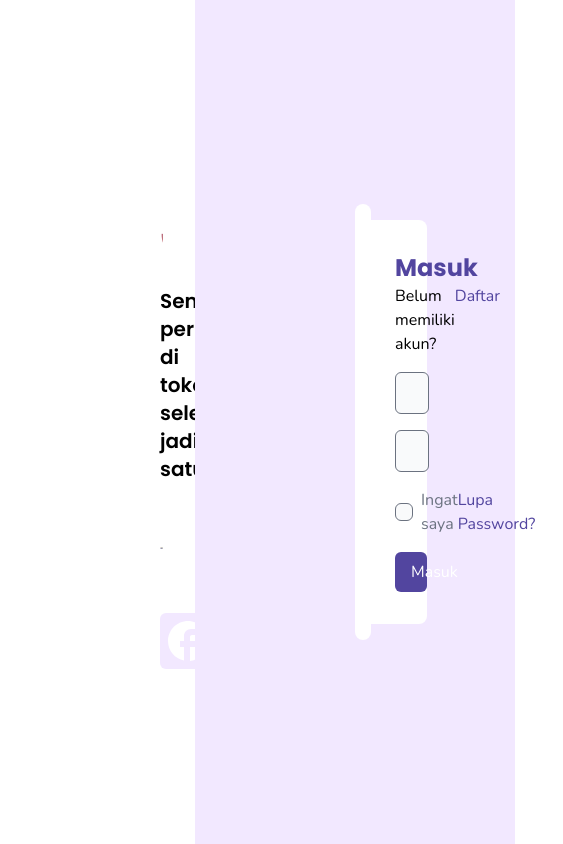
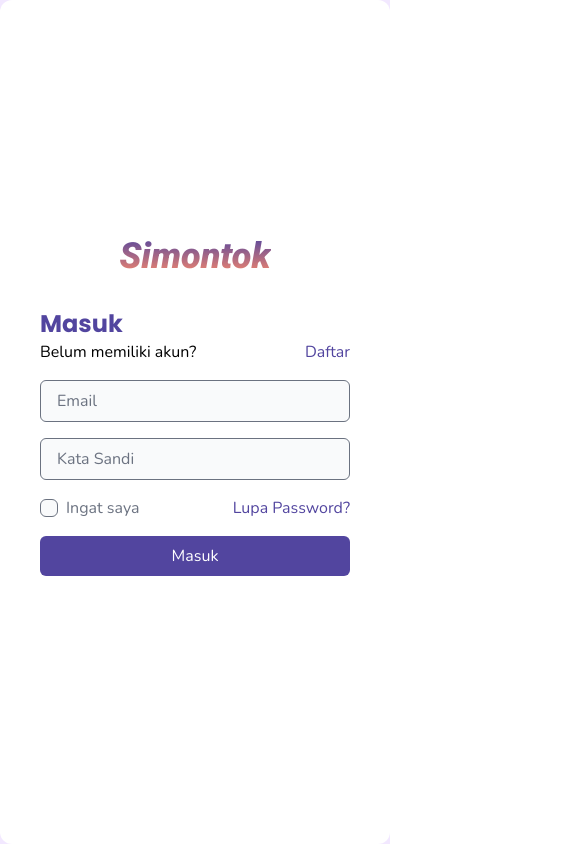
Before and after one commit to fajarzuhrihadiyanto/simontok-fe-fp, a Next.js app: page /login in a window 390 px wide. Shown: the whole page, 563 px wide, since content can reach past the window. Built offline with nearby package versions, Linux system fonts and the light colour scheme.

Commit message:
feat: responsif login

```diff
--- a/components/Main.tsx
+++ b/components/Main.tsx
@@ -8,12 +8,12 @@
 
 export const MainView:React.FC<MainViewProps> = ({ children }) => {
     return (
-        <>
-            <div className="flex h-screen">
-                <div className="flex items-center w-1/2 bg-white pl-40 pr-8 py-16">
-                    <div className="w-full">
+        <div>
+            <div className="flex flex-col h-screen md:flex-row">
+                <div className="items-center hidden w-1/2 px-8 py-16 bg-white md:flex">
+                    <div className="w-fit">
                         <a href="/">
-                            <h1 className="text-8xl font-black font-roboto italic text-transparent bg-clip-text bg-gradient-to-b from-primary to-secondary">
+                            <h1 className="italic font-black text-transparent md:text-6xl xl:text-8xl font-roboto bg-clip-text bg-gradient-to-b from-primary to-secondary">
                                 Simontok
                             </h1>
                         </a>
@@ -32,12 +32,18 @@
                         <SocialMedia />
                     </div>
                 </div>
-                <div className="flex items-center bg-light w-1/2 py-16 px-40 h-full">
-                    <div className="bg-white w-full py-4 px-2 rounded-xl">
+                <div className="flex justify-center w-full h-full md:w-1/2 2xl:py-16 2xl:px-40 bg-light">
+
+                    <div className="flex flex-col items-center justify-center w-full h-full px-2 py-4 bg-white md:w-fit rounded-xl">
+                        <a href="/">
+                            <h1 className="text-4xl italic font-black text-transparent md:hidden xl:text-8xl font-roboto bg-clip-text bg-gradient-to-b from-primary to-secondary">
+                                Simontok
+                            </h1>
+                        </a>
                         { children }
                     </div>
                 </div>
             </div>
-        </>
+        </div>
     )
 }
```
